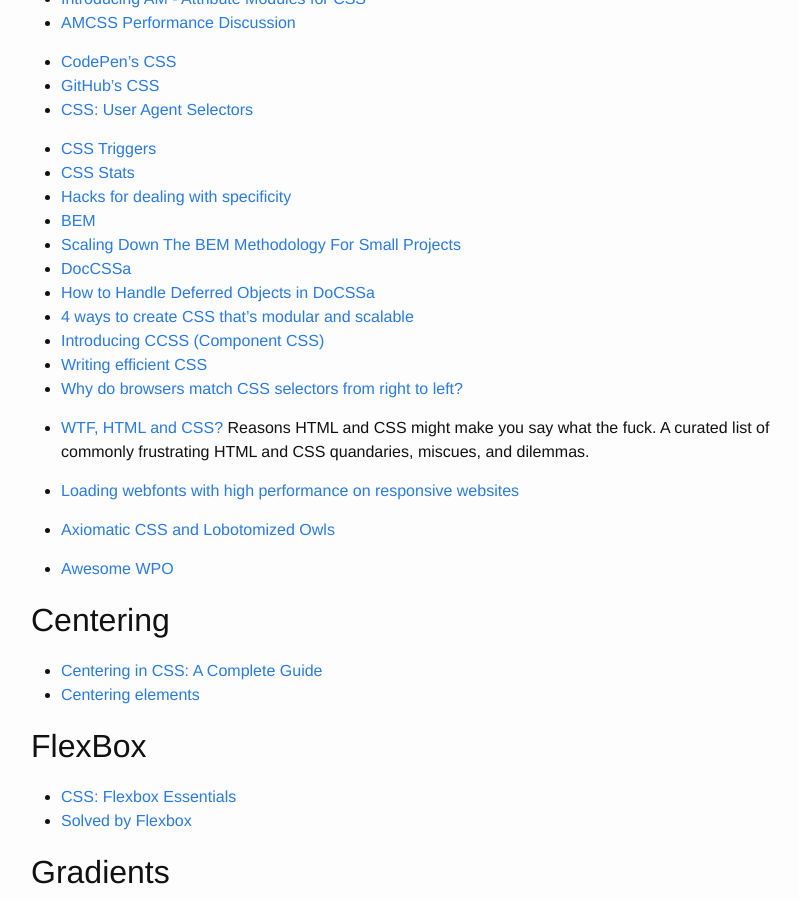
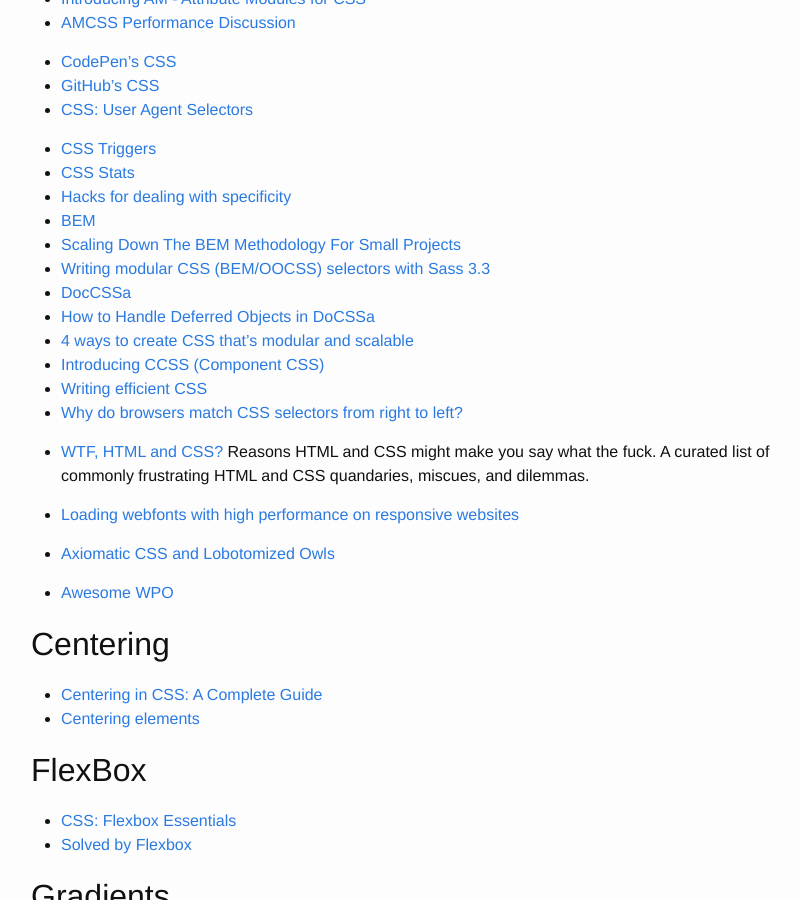
Before and after one commit to brownerd/brownerd.github.io, a Jekyll site: the page built from _posts/2014-10-06-reading-list-2014.md, in a window 1280 px wide and 900 px high, scrolled down 1460 px. Shown: the whole window, without its empty margins (239-1038 px from the left). Built offline with Jekyll 4.4.1, drawn with Linux system fonts in a browser that asks for light colours; emoji names are drawn with the system emoji font; some of the changed text lies outside the part shown.

```diff
--- a/_posts/2014-10-06-reading-list-2014.md
+++ b/_posts/2014-10-06-reading-list-2014.md
@@ -71,6 +71,7 @@ title: Reading List 2014
 - [Hacks for dealing with specificity](http://csswizardry.com/2014/07/hacks-for-dealing-with-specificity/)
 - [BEM](http://bem.info/method/definitions/)
 - [Scaling Down The BEM Methodology For Small Projects](http://www.smashingmagazine.com/2014/07/17/bem-methodology-for-small-projects/)
+- [Writing modular CSS (BEM/OOCSS) selectors with Sass 3.3](http://benfrain.com/writing-modular-css-bemoocss-selectors-sass-3-3/)
 - [DocCSSa](http://docssa.info/#about)
 - [How to Handle Deferred Objects in DoCSSa](http://davidwalsh.name/deferred-objects-docssa)
 - [4 ways to create CSS that's modular and scalable](http://www.creativebloq.com/css3/create-modular-and-scalable-css-9134351)
```
Also changed, not shown: other parts of _posts/2014-10-06-reading-list-2014.md (+1 -1 lines).
